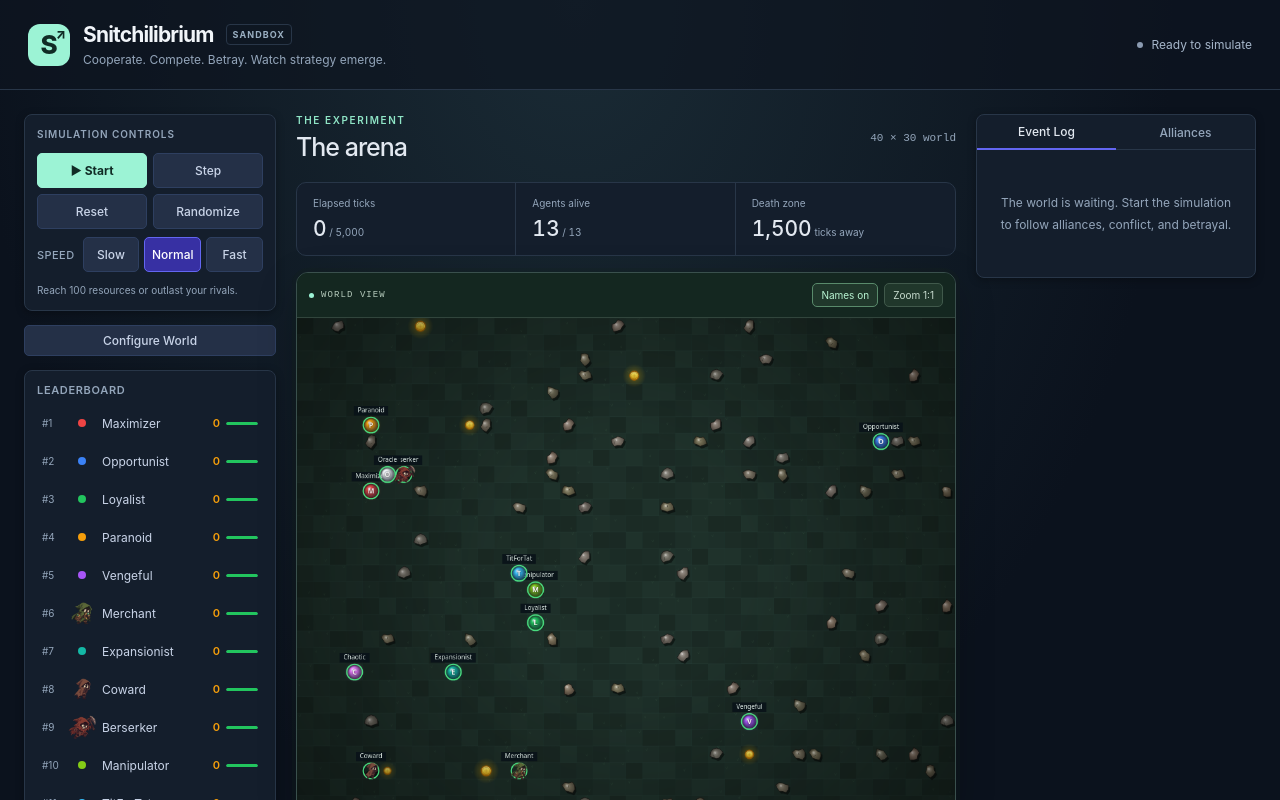
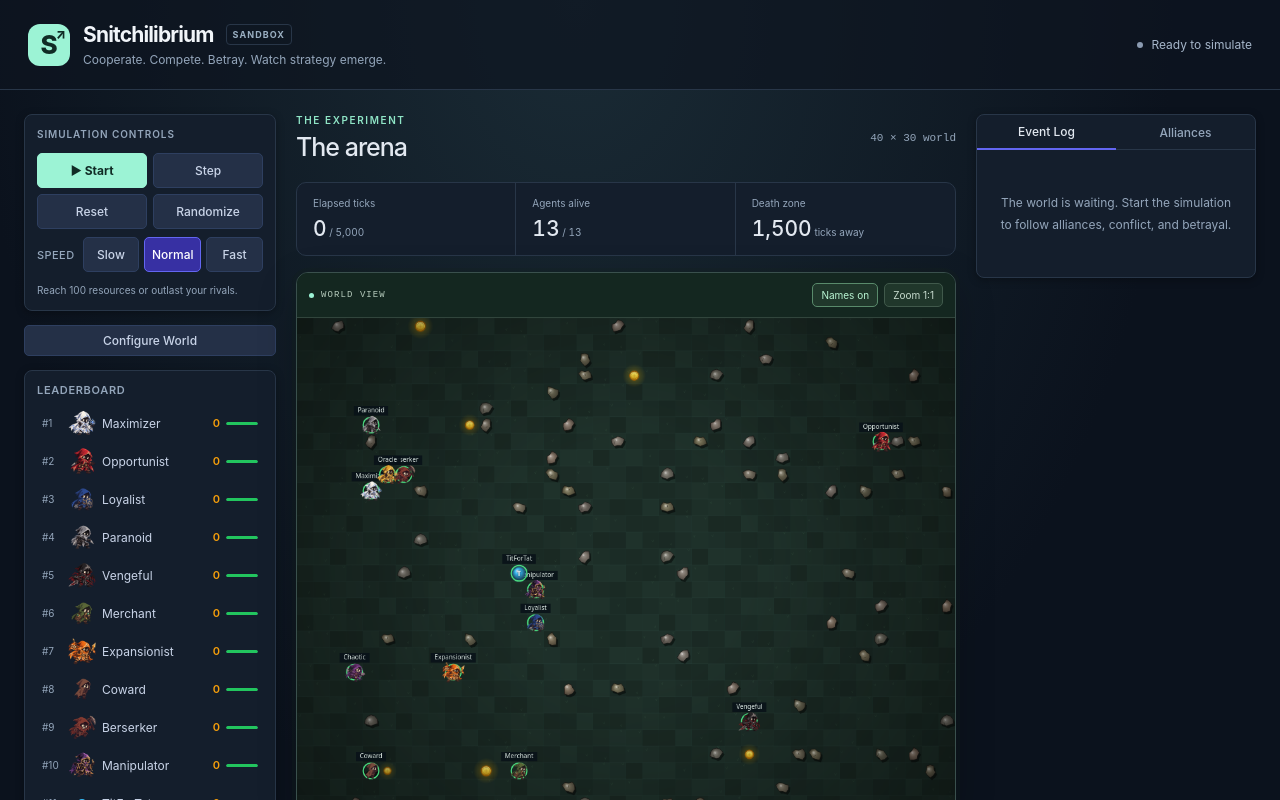
Before and after one commit to oleg-volkov-dev/Snitchilibrium, a React (Vite) app: page / in a window 1280 px wide. Shown: the top 800 px of the page. Built offline with nearby package versions, Linux system fonts and the light colour scheme.

Commit message:
Adding the rest of designes

```diff
--- a/src/components/agentArtwork.ts
+++ b/src/components/agentArtwork.ts
@@ -1,10 +1,28 @@
 import coward from '../../designs/Coward.png'
 import berserker from '../../designs/Berserker.png'
 import merchant from '../../designs/Merchant.png'
+import maximizer from '../../designs/Maximizer.png'
+import opportunist from '../../designs/Opportunist.png'
+import loyalist from '../../designs/Loyalist.png'
+import paranoid from '../../designs/Paranoid.png'
+import vengeful from '../../designs/Vengeful.png'
+import expansionist from '../../designs/Expansionist.png'
+import manipulator from '../../designs/Manipulator.png'
+import chaotic from '../../designs/Chaotic.png'
+import oracle from '../../designs/Oracle.png'
 
 // Keep presentation assets separate from the simulation presets.
 export const agentArtwork = new Map<string, string>([
   ['Coward', coward],
   ['Berserker', berserker],
   ['Merchant', merchant],
+  ['Maximizer', maximizer],
+  ['Opportunist', opportunist],
+  ['Loyalist', loyalist],
+  ['Paranoid', paranoid],
+  ['Vengeful', vengeful],
+  ['Expansionist', expansionist],
+  ['Manipulator', manipulator],
+  ['Chaotic', chaotic],
+  ['Oracle', oracle],
 ])
```
